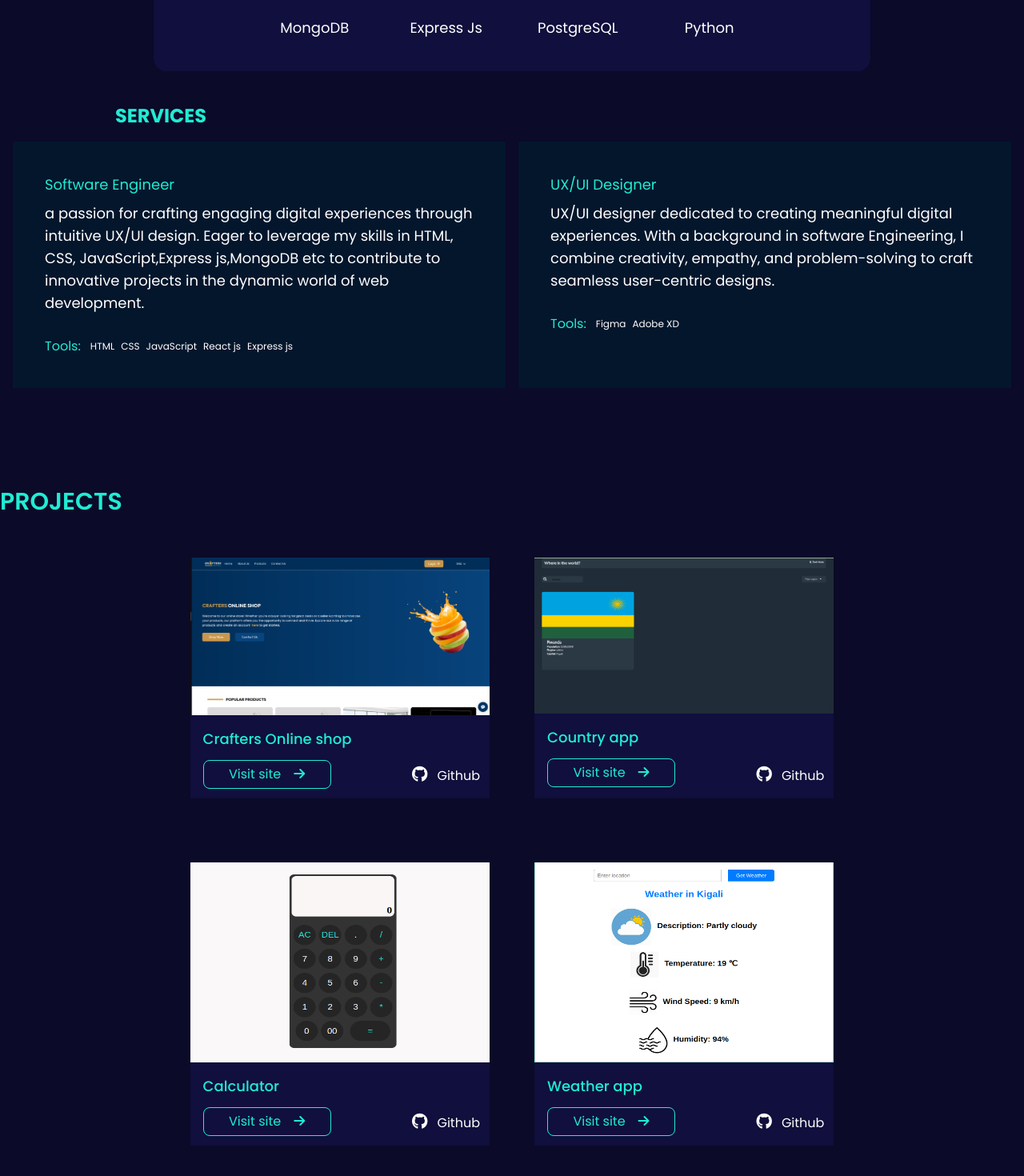
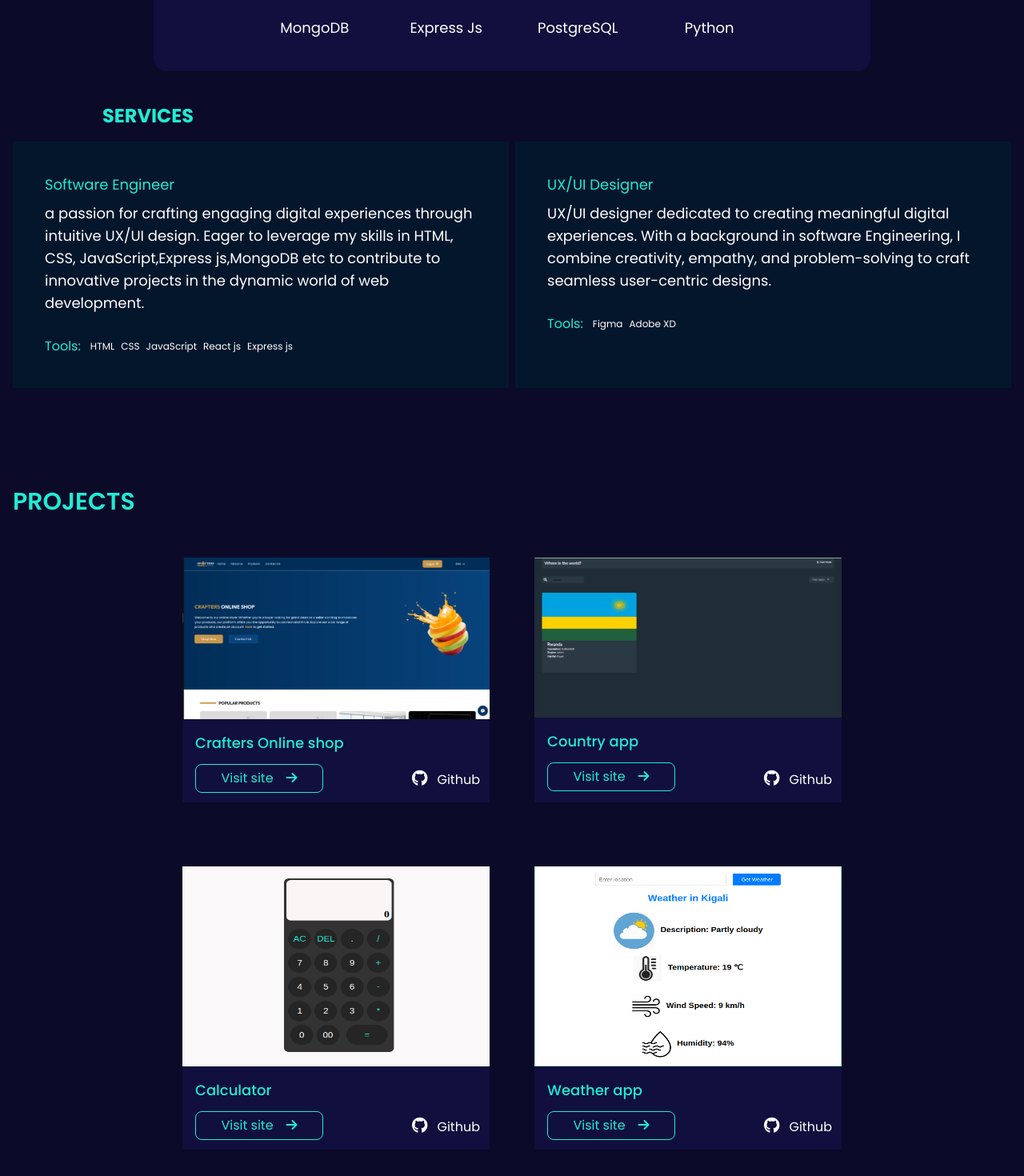
Before and after one commit to Ismaelmurekezi/Portfolio, a React (Vite) app: page / in a window 1280 px wide. Shown: the part 1380-2850 px from the top of the page at 80% size. Built offline with nearby package versions, Linux system fonts and the light colour scheme.

Commit message:
fixing some responsiveness on project and service sections

```diff
--- a/src/components/Project.jsx
+++ b/src/components/Project.jsx
@@ -58,17 +58,17 @@ const Project = () => {
 
   return (
     <div className="flex flex-col items-start  mt-28" id="projects">
-      <h3 className="mb-6 text-primary text-3xl font-semibold">
+      <h3 className="mb-6 pl-4 text-primary text-3xl font-semibold">
         PROJECTS
       </h3>
       <div className="relative flex items-center justify-center pb-10 md:m-auto">
-        <div className="flex overflow-hidden flex-wrap justify-center gap-6 w-full mx-4">
+        <div className="flex overflow-hidden flex-wrap justify-center gap-6 w-full ">
           {projects
             .slice(currentIndex, currentIndex + 6)
             .map((project, index) => (
               <div
                 key={index}
-                className="w-[450px] md:w-[70%] lg:w-[30%] max-h-[400px] flex flex-col relative bg-dark_blue mx-4 my-7 transition ease-in-out delay-150 hover:-translate-y-1 hover:scale-105 hover:shadow-cyan-500/50 duration-300"
+                className="w-full md:w-[70%] lg:w-[30%] max-h-[400px] flex flex-col relative bg-dark_blue mx-4 my-7 transition ease-in-out delay-150 hover:-translate-y-1 hover:scale-105 hover:shadow-cyan-500/50 duration-300"
               >
                 <img
                   src={project.imgSrc}
--- a/src/components/Services.jsx
+++ b/src/components/Services.jsx
@@ -2,9 +2,9 @@ import React from 'react'
 
 const Services = () => {
   return (
-    <div className="w-full px-4 pt-10" id='services'>
-      <h1 className="text-2xl font-bold text-primary xl:pl-32">SERVICES</h1>
-      <div className="flex flex-col gap-4 lg:justify-evenly pt-4 py-3 md:flex-row">
+    <div className="w-full px-4 pt-10" id="services">
+      <h1 className="text-2xl font-bold  text-primary xl:pl-28">SERVICES</h1>
+      <div className="flex flex-col gap-2 lg:justify-around pt-4 py-3 md:flex-row">
         <div className="bg-lightdark p-5 xl:p-10 xl:w-[700px] xl:text-lg ">
           <h4 className="text-lg text-primary pb-2">Software Engineer</h4>
           <p>
```
